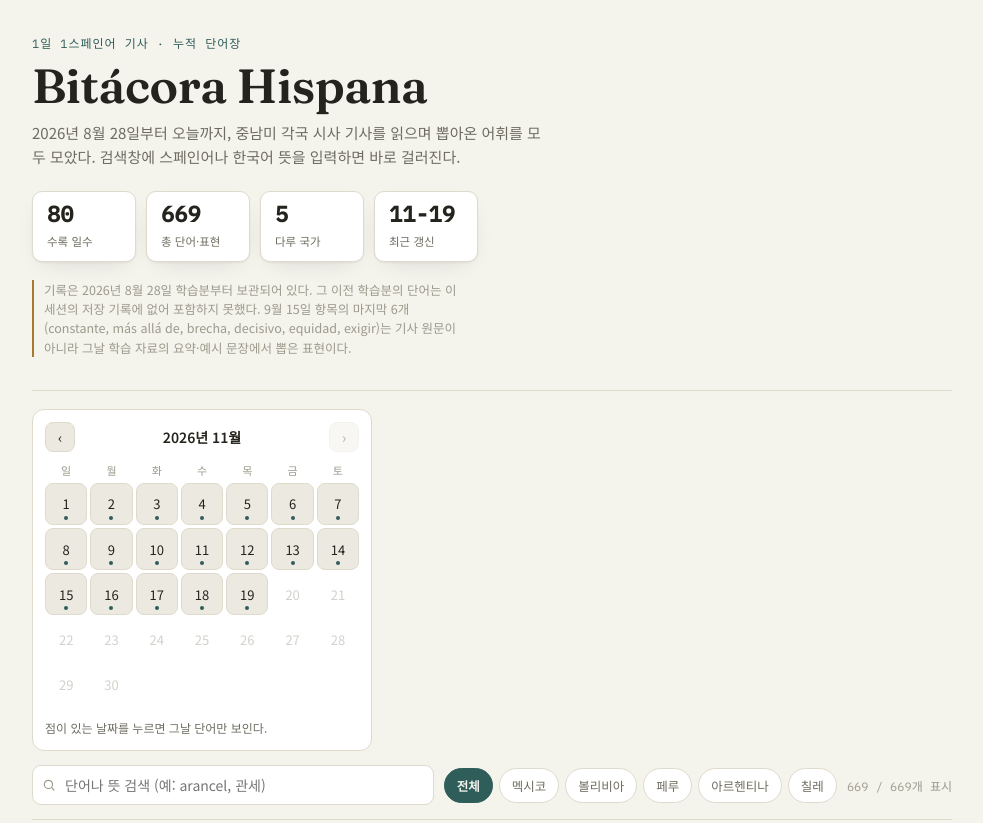
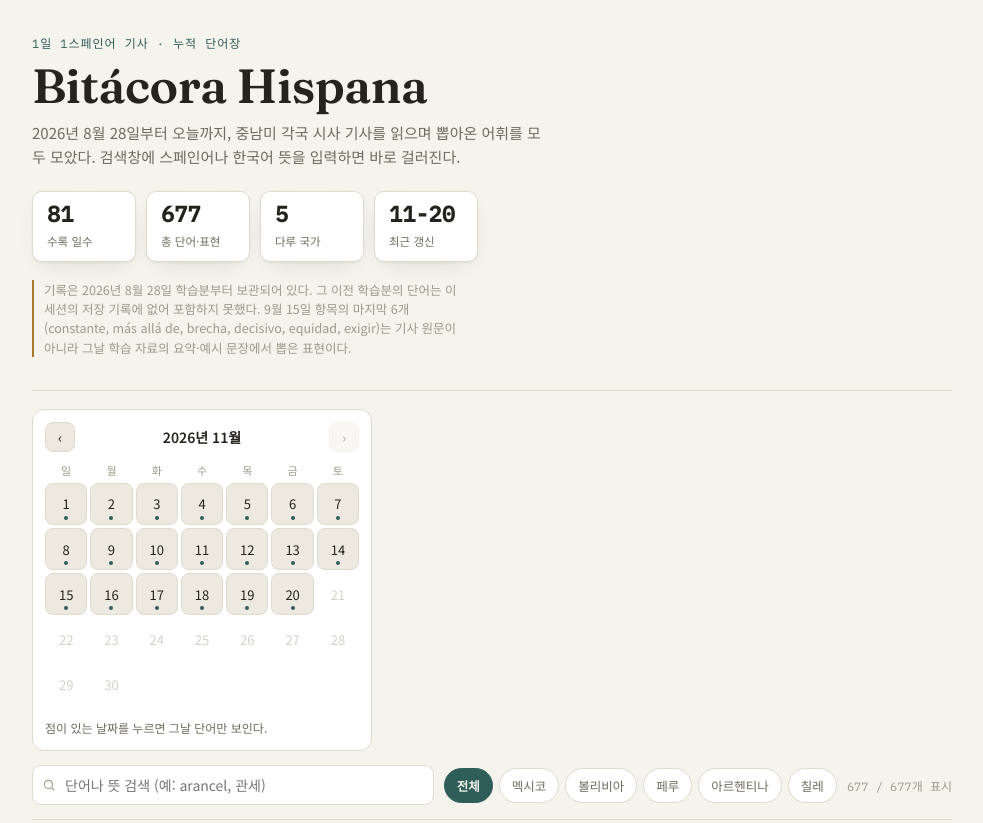
Before and after one commit to gilsy02/Bitacora-hispana, a plain HTML site: page index.html in a window 1280 px wide. Shown: the top 823 px of the page, without its empty margins (148-1131 px from the left). Drawn offline with Linux system fonts and the light colour scheme.

Commit message:
Add 2026-11-20 vocabulary
Co-Authored-By: Claude Opus 5.5 <noreply@anthropic.com>
Claude-Session: https://claude.ai/code/session_01XxmwwM1KWFyRSbY34TsimM

```diff
--- a/index.html
+++ b/index.html
@@ -1247,6 +1247,16 @@ const DATA = [
   {es:"obra pública", pos:"명사구(여)", ko:"공공사업, 공공 공사", ex:"El Consejo mantenía una buena relación con las dependencias de obra pública.", exKo:"위원회는 공공사업 담당 기관들과 좋은 관계를 유지했다."},
   {es:"dirección", pos:"명사(여)", ko:"(기관의) 수장직, 지도부", ex:"Desde la llegada de Prieto a la dirección, el Consejo cambió sus reglas.", exKo:"프리에토가 수장직에 오른 뒤 위원회는 규칙을 바꿨다."},
   {es:"órgano", pos:"명사(남)", ko:"기관, 기구", ex:"Según Espinosa, el órgano pasó de lo académico a lo político.", exKo:"에스피노사에 따르면 그 기구는 학술 기구에서 정치 기구로 변했다."}
+]},
+{date:"2026-11-20", country:"bo", countryName:"볼리비아", cat:"경제·무역(15년 만의 대파라과이 면화 수출 재개)", title:"Algodón boliviano conquista Paraguay con un primer envío de 23 toneladas", source:"Los Tiempos, 2026-11-19", words:[
+  {es:"hito histórico", pos:"명사구(남성)", ko:"역사적 이정표", ex:"Bolivia marcó un hito histórico al exportar algodón a Paraguay.", exKo:"볼리비아는 파라과이에 면화를 수출하며 역사적 이정표를 세웠다."},
+  {es:"retomar (retomó / al retomar)", pos:"동사", ko:"재개하다, 다시 시작하다", ex:"Bolivia retomó la exportación de fibra de algodón después de 15 años.", exKo:"볼리비아는 15년 만에 면화 섬유 수출을 재개했다."},
+  {es:"fardo", pos:"명사(남성)", ko:"곤포(압축 포장한 짐 꾸러미)", ex:"El primer envío consiste en 110 fardos de algodón.", exKo:"첫 선적분은 면화 110곤포로 이루어져 있다."},
+  {es:"fomento productivo", pos:"명사구(남성)", ko:"생산 진흥", ex:"La exportación es resultado de las políticas de fomento productivo del Gobierno.", exKo:"이번 수출은 정부의 생산 진흥 정책의 결과다."},
+  {es:"despacho", pos:"명사(남성)", ko:"출하, 발송", ex:"El primer despacho se celebró en un acto oficial en Pailas.", exKo:"첫 출하는 파일라스에서 열린 공식 행사에서 이루어졌다."},
+  {es:"remar para el mismo lado", pos:"관용 표현", ko:"(직역: 같은 쪽으로 노를 젓다) 한마음으로 힘을 합치다", ex:"Productores y Gobierno están remando para el mismo lado.", exKo:"생산자와 정부는 한마음으로 힘을 합치고 있다."},
+  {es:"apertura comercial", pos:"명사구(여성)", ko:"통상 개방, 시장 개방", ex:"Las gestiones de apertura comercial fortalecieron la competitividad del algodón.", exKo:"통상 개방을 위한 노력이 면화의 경쟁력을 강화했다."},
+  {es:"gestiones fitosanitarias", pos:"명사구(여성·복수)", ko:"식물위생(검역) 절차", ex:"Bolivia impulsa gestiones fitosanitarias para ingresar al mercado de Brasil.", exKo:"볼리비아는 브라질 시장에 진입하기 위해 식물위생 검역 절차를 추진하고 있다."}
 ]}
 ];
 
```
